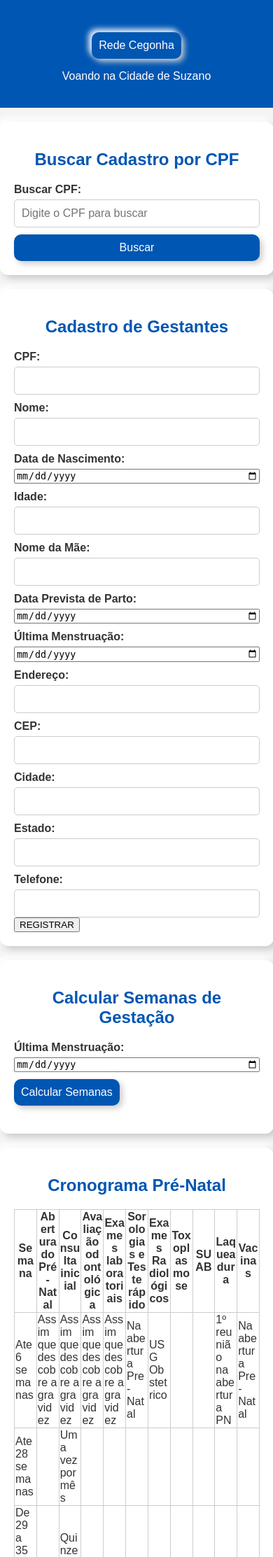
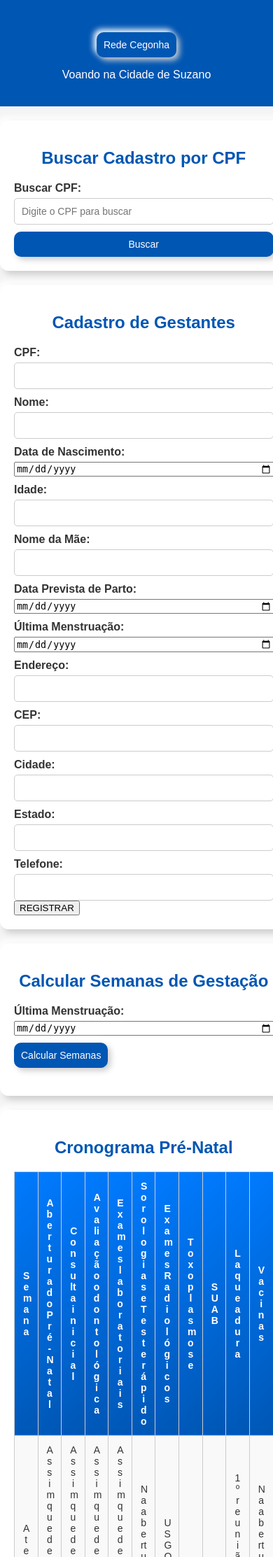
Before and after one commit to projetopi01/projeto-pi-02, a Flask app: page /cadastro_gestante in a window 390 px wide. Shown: the top 2225 px of the page at 70% size. Run offline with Flask 3, Linux system fonts and the light colour scheme; the visitor is signed in with stand-in values (Sample User, id 1).

Commit message:
Update styles.css

```diff
--- a/backend/static/styles.css
+++ b/backend/static/styles.css
@@ -95,3 +95,55 @@ table {
 
 table, th, td {
     border: 1px solid #ccc;
+}
+
+th {
+    background: linear-gradient(135deg, #007bff, #0056b3);
+    color: white;
+    padding: 12px;
+    text-align: center;
+    font-size: 14px;
+}
+
+td {
+    padding: 12px;
+    background: #f9f9f9;
+    font-size: 14px;
+    text-align: center;
+}
+
+tr:nth-child(even) {
+    background: #e9e9e9;
+}
+
+tr:hover {
+    background: #d6e4ff;
+}
+
+/* Responsividade */
+@media (max-width: 600px) {
+    .section {
+        width: 95%;
+    }
+
+    input[type="text"], button {
+        font-size: 14px;
+    }
+}
+
+/* Estilização do botão "Voltar ao Cadastro" */
+.btn-voltar {
+    display: inline-block;
+    margin-top: 20px;
+    padding: 10px 20px;
+    background-color: #0056b3;
+    color: white;
+    text-decoration: none;
+    font-size: 16px;
+    border-radius: 5px;
+    transition: background 0.3s ease-in-out;
+}
+
+.btn-voltar:hover {
+    background-color: #003f7f;
+}
```
